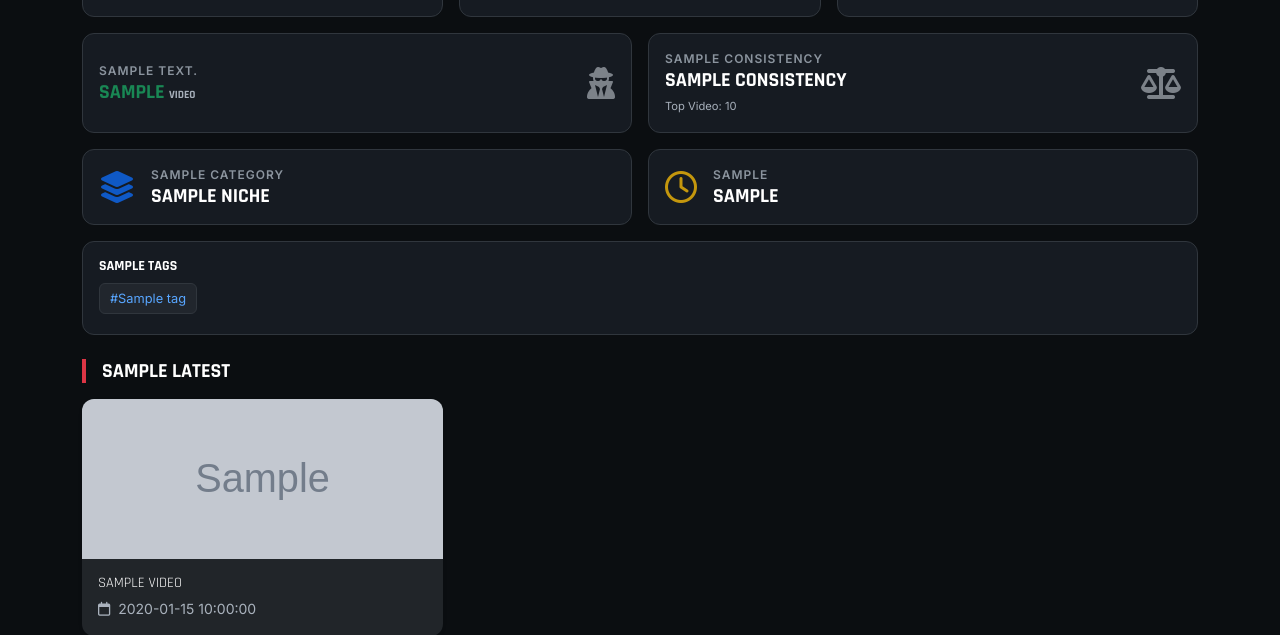
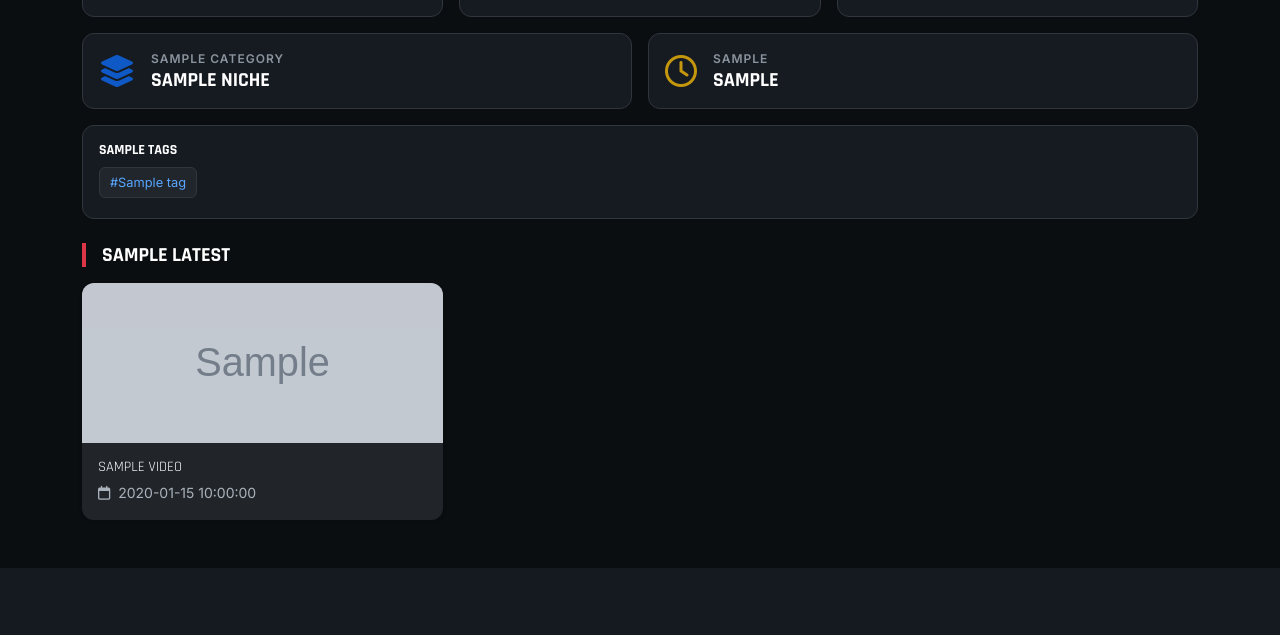
Before and after one commit to 2psgmvs86m-a11y/youtube-trend-analiz, a Flask app: template templates/index.html in a window 1280 px wide. Shown: the part 1196-1831 px from the top of the page. After the commit the page ends 1764 px from the top, so only its background shows below. Run offline with Flask 3, Linux system fonts and the light colour scheme; the template is opened without the code that fills it: most values are stand-ins (such as "Sample title", 1, 10 or a date in 2020); grey boxes marked "Sample" are stand-in pictures.

Commit message:
Update index.html

```diff
--- a/templates/index.html
+++ b/templates/index.html
@@ -9,6 +9,7 @@
     <link rel="stylesheet" href="https://cdnjs.cloudflare.com/ajax/libs/font-awesome/6.4.0/css/all.min.css">
 
     <style>
+        /* --- TEMEL RENK AYARLARI --- */
         :root {
             --dark-bg: #0b0e11;
             --card-bg: #161b22;
@@ -44,12 +45,14 @@
         .btn-audit { background: var(--accent); border: none; color: white; font-weight: 700; padding: 0 20px; border-radius: 0 8px 8px 0; white-space: nowrap; }
         .form-select { background-color: #0d1117; color: white; border: 1px solid #30363d; }
 
+        /* Cards */
         .glass-card { background: var(--card-bg); border: 1px solid #30363d; border-radius: 12px; padding: 20px; height: 100%; }
         .channel-banner { height: 120px; width: 100%; object-fit: cover; border-radius: 12px 12px 0 0; opacity: 0.6; }
 
         .profile-header { margin-top: -50px; position: relative; z-index: 2; text-align: center; }
         .avatar-overlay { width: 100px; height: 100px; border-radius: 50%; border: 4px solid var(--card-bg); background: #000; }
 
+        /* Grade Badge */
         .grade-container { display: flex; justify-content: center; align-items: center; gap: 15px; margin-top: 15px; padding-top: 15px; border-top: 1px solid #30363d; }
         .grade-box { width: 60px; height: 60px; display: flex; align-items: center; justify-content: center; border-radius: 12px; font-size: 2rem; font-weight: 800; color: white; flex-shrink: 0; }
         .grade-A, .grade-A_plus { background: linear-gradient(135deg, #10b981, #059669); box-shadow: 0 0 15px rgba(16, 185, 129, 0.4); }
@@ -59,6 +62,7 @@
 
         .tag-badge { background: #21262d; color: #58a6ff; font-size: 0.8rem; padding: 5px 10px; border-radius: 6px; margin: 0 4px 4px 0; display: inline-block; border: 1px solid #30363d; }
 
+        /* Finance Box Renkleri */
         .finance-active { background: linear-gradient(145deg, #064e3b 0%, #161b22 100%); border: 1px solid #10b981; }
         .finance-passive { background: linear-gradient(145deg, #450a0a 0%, #161b22 100%); border: 1px solid #ef4444; }
 
@@ -207,30 +211,6 @@
 
         <div class="row g-3 mb-3">
             <div class="col-md-6">
-                <div class="glass-card p-3 d-flex align-items-center justify-content-between">
-                    <div>
-                        <div class="stat-label">{{ content.hidden_content }}</div>
-                        <h5 class="mb-0 fw-bold {{ 'text-danger' if result.hidden_videos > 0 else 'text-success' }}">
-                            {{ result.hidden_videos }} <small class="text-white-50" style="font-size: 0.7rem">Video</small>
-                        </h5>
-                    </div>
-                    <i class="fas fa-user-secret opacity-50 fa-2x"></i>
-                </div>
-            </div>
-            <div class="col-md-6">
-                <div class="glass-card p-3 d-flex align-items-center justify-content-between">
-                    <div>
-                        <div class="stat-label">{{ content.consistency }}</div>
-                        <h5 class="mb-0 fw-bold text-white">{{ result.consistency.label }}</h5>
-                        <small class="text-white-50" style="font-size: 0.7rem">Top Video: {{ result.consistency.top_video_views }}</small>
-                    </div>
-                    <i class="fas fa-balance-scale opacity-50 fa-2x"></i>
-                </div>
-            </div>
-        </div>
-
-        <div class="row g-3 mb-3">
-            <div class="col-md-6">
                 <div class="glass-card p-3 d-flex align-items-center">
                     <i class="fas fa-layer-group text-primary fa-2x me-3 opacity-75"></i>
                     <div>
```
